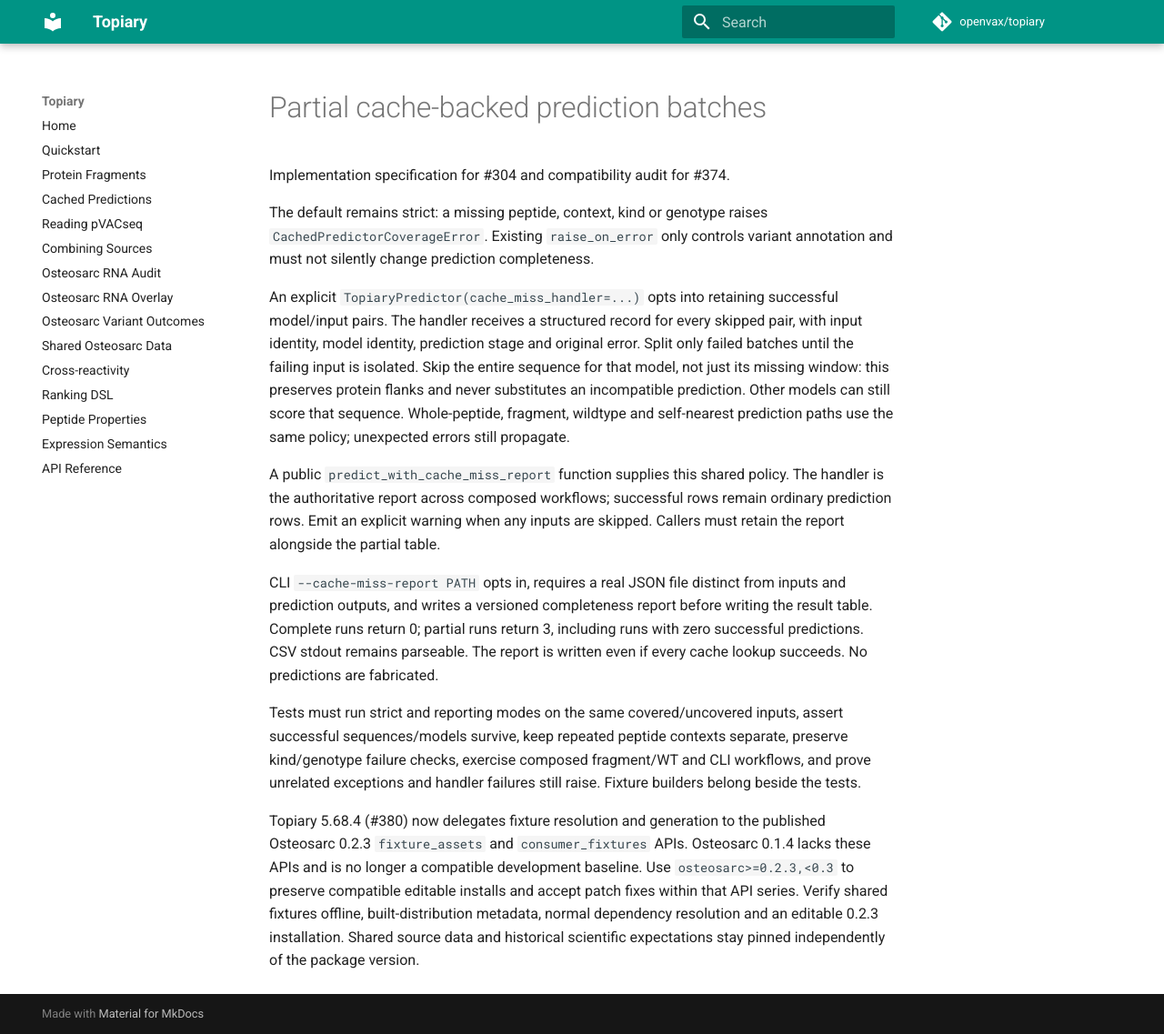
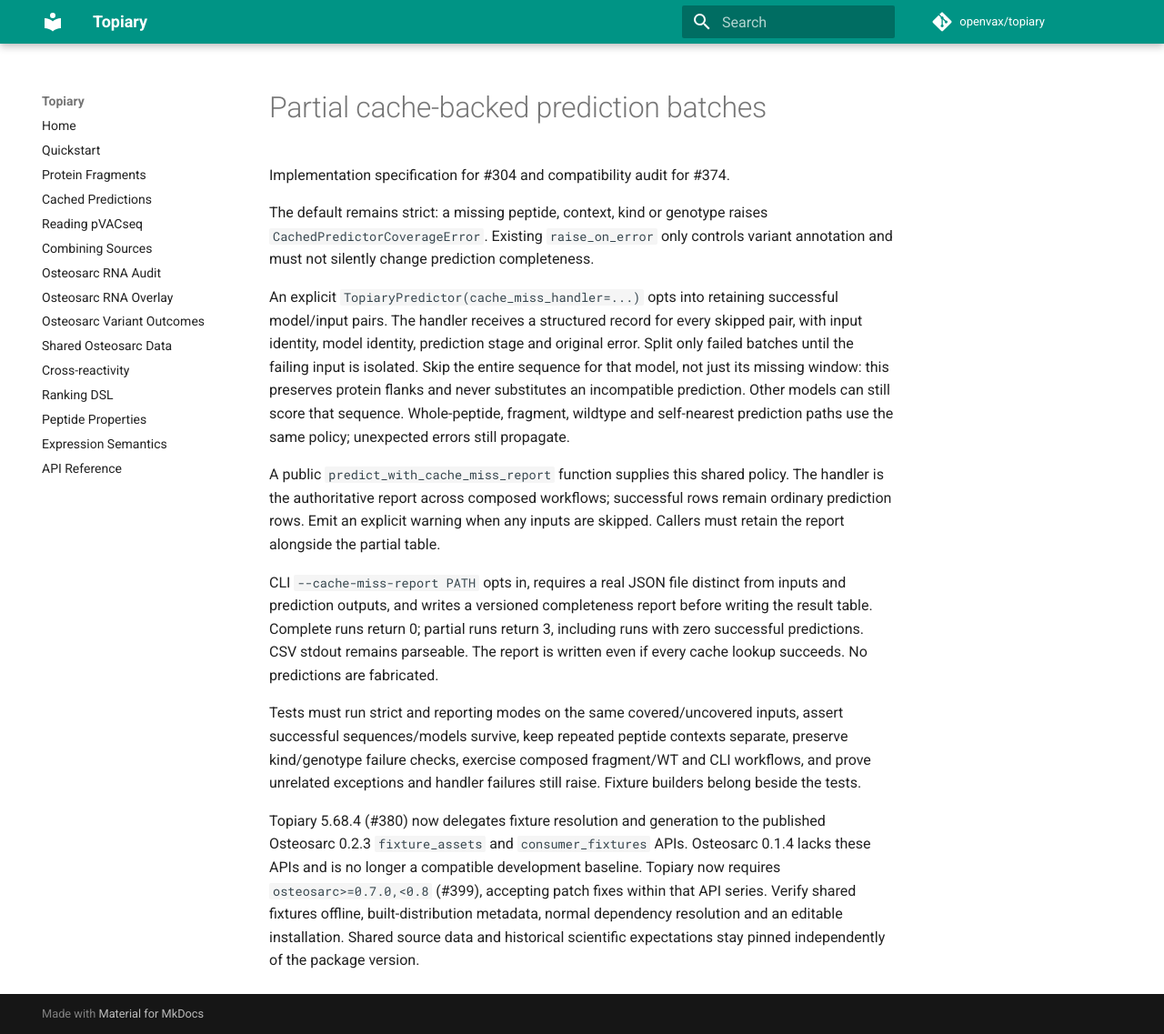
Before and after one commit to openvax/topiary, an MkDocs documentation site: the page built from docs/cache-miss-reporting.md, in a window 1280 px wide and 1137 px high. Shown: the whole window at 91% size. Built offline with MkDocs 1.6.1 and Material for MkDocs 9.7.7, drawn with Linux system fonts in a browser that asks for light colours; comment, search, counter and statistics services are not loaded.

Commit message:
Generate the Sid/osteosarc test data with osteosarc 0.7.0
Require osteosarc>=0.7.0,<0.8 (#399) and regenerate the Sid corpus with
scripts.generate_sid_fixtures under osteosarc 0.7.0. All 105 regenerated
files match the checked-in fixtures byte for byte except the recorded
osteosarc_version (0.1.1 -> 0.7.0) and the manifest/receipt hashes that
cover it, which are adopted. Update the distribution check, fixture
migration notes and cache documentation.

Claude-Session: https://claude.ai/code/session_01F4UxTq6yifDC5ZuH1R2Mac

```diff
--- a/docs/cache-miss-reporting.md
+++ b/docs/cache-miss-reporting.md
@@ -35,8 +35,7 @@ raise. Fixture builders belong beside the tests.
 Topiary 5.68.4 (#380) now delegates fixture resolution and generation to the
 published Osteosarc 0.2.3 `fixture_assets` and `consumer_fixtures` APIs. Osteosarc
 0.1.4 lacks these APIs and is no longer a compatible development baseline.
-Use `osteosarc>=0.2.3,<0.3` to preserve compatible editable installs and accept
-patch fixes within that API series. Verify shared fixtures offline,
-built-distribution metadata, normal dependency resolution and an editable 0.2.3
-installation. Shared source data and historical scientific expectations stay
+Topiary now requires `osteosarc>=0.7.0,<0.8` (#399), accepting patch fixes
+within that API series. Verify shared fixtures offline, built-distribution
+metadata, normal dependency resolution and an editable installation. Shared source data and historical scientific expectations stay
 pinned independently of the package version.
--- a/requirements.txt
+++ b/requirements.txt
@@ -8,4 +8,4 @@ pyensembl>=2.3.0,<3.0.0
 # PEP 440 versions and validated package names for release preflight
 packaging>=23.2
 argcomplete>=1.10
-osteosarc>=0.2.3,<0.3
+osteosarc>=0.7.0,<0.8
--- a/topiary/__init__.py
+++ b/topiary/__init__.py
@@ -186,7 +186,7 @@ from .amino_acids import (
     encode_amino_acids,
 )
 
-__version__ = "5.71.3"
+__version__ = "5.72.0"
 
 __all__ = [
     "normalize_isovar_rna_support",
```
Also changed, not shown: CHANGELOG.md (+9 -0 lines), FIXTURE_MIGRATION.md (+11 -8 lines), 1 other file.
